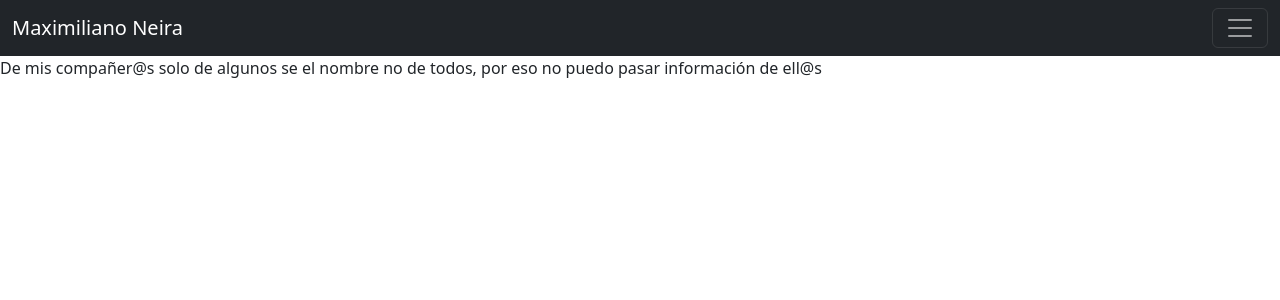
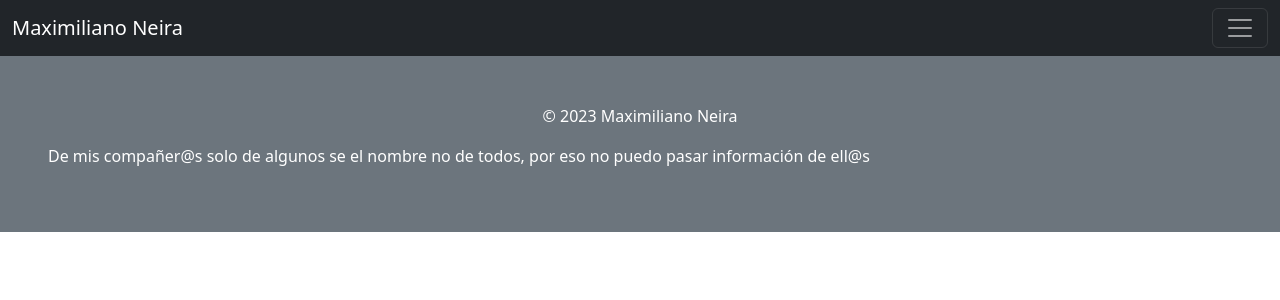
Before and after one commit to desarrolladorMaxi/tp7-9, an Angular app: page / in a window 1280 px wide. Shown: the top 300 px of the page. Built offline with nearby package versions, Linux system fonts and the light colour scheme.

Commit message:
agrego footer

```diff
--- a/src/app/app.component.html
+++ b/src/app/app.component.html
@@ -34,5 +34,9 @@
  -->
  <router-outlet></router-outlet>
 <footer>
-  <p>{{piePag}}</p>
+  <div class="container-fluid p-5 bg-secondary text-white ">
+    <p class="text-center">&copy; 2023 Maximiliano Neira</p>
+    <p>{{piePag}}</p>
+  </div>
+
 </footer>
```
